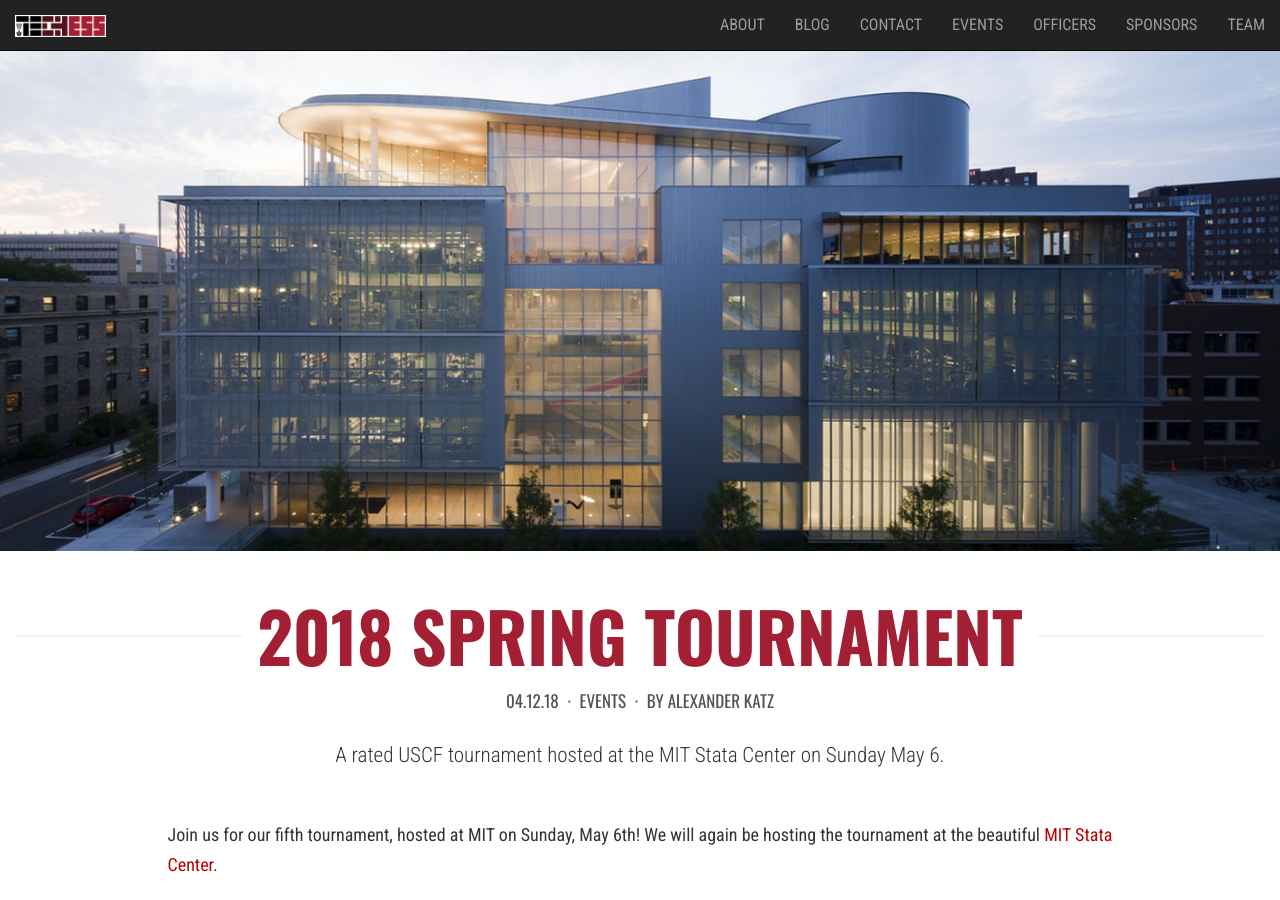
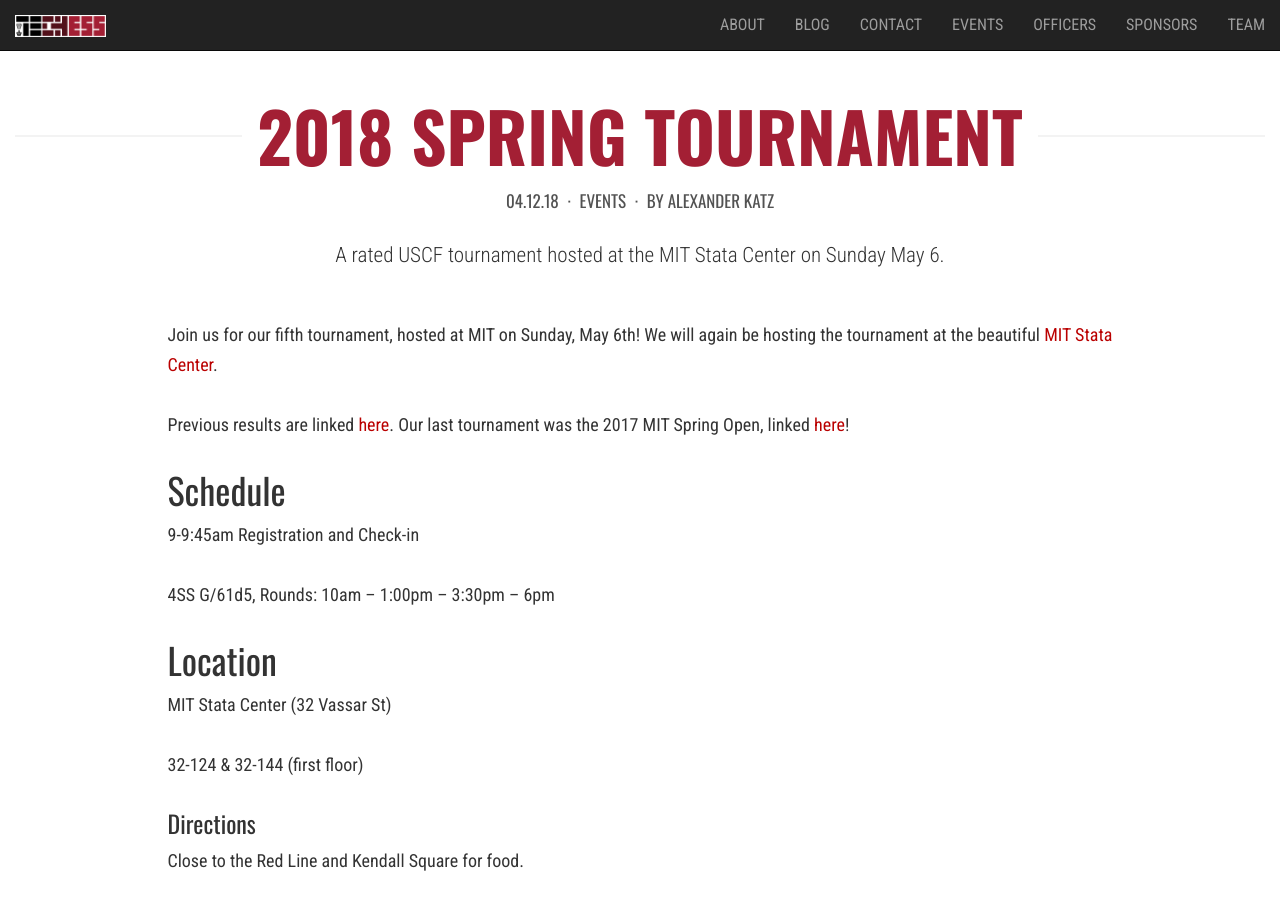
Before and after one commit to Tech-Chess/tech-chess.github.io, a Jekyll site: the page built from _posts/2018-5-6-SpringTournament.md, in a window 1280 px wide and 900 px high. Built offline with Jekyll 4.4.1, drawn with Linux system fonts in a browser that asks for light colours; nearby versions of some CDN libraries.

Commit message:
Update 2018-5-6-SpringTournament.md

```diff
--- a/_posts/2018-5-6-SpringTournament.md
+++ b/_posts/2018-5-6-SpringTournament.md
@@ -4,7 +4,6 @@
 author: 'Alexander Katz'
 date: 2018-04-12 01:02:00
 categories: events
-featured_image: 'img/media-lab.jpg'
 tags: tournament media lab uscf
 lead_text: 'A rated USCF tournament hosted at the MIT Stata Center on Sunday May 6.'
 ---
```
